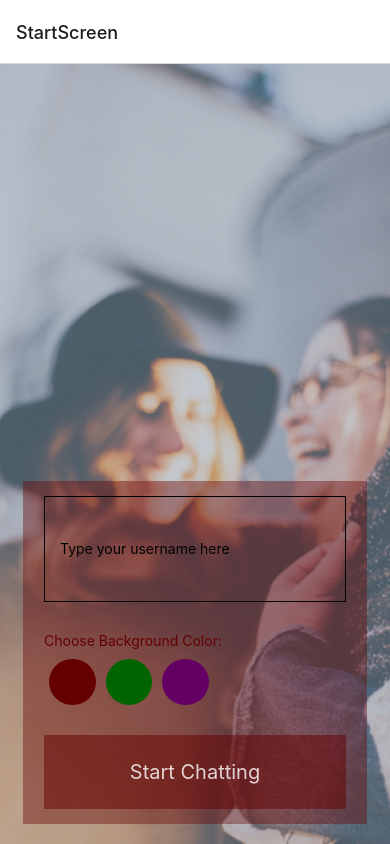
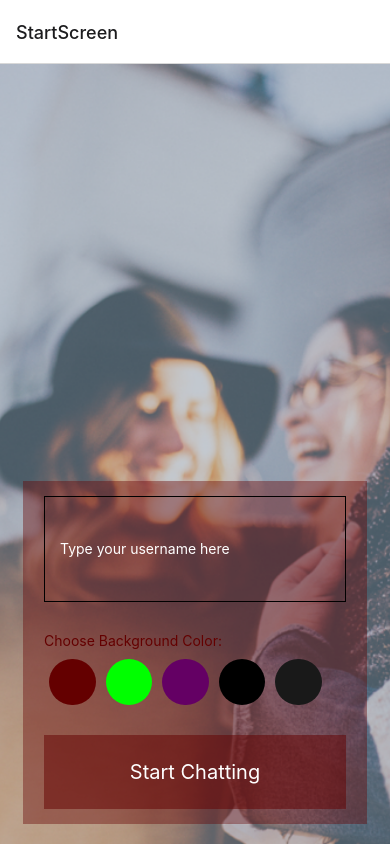
Before and after one commit to Sean-Andrew-Stanek/chatter, a React Native app: screen /StartScreen in a window 390 px wide. Built offline with nearby package versions, Linux system fonts and the light colour scheme.

Commit message:
Added color-library

```diff
--- /dev/null
+++ b/color-library.js
@@ -0,0 +1,24 @@
+// This function takes the "backgroundcolor" and messes with the alpha.
+export const changeAlpha = (rgbaString, newAlpha) => {
+    //Match one or more digits "\d+", then an optional "?" decimal "\.\d+"
+    const match = rgbaString.match(/(\d+(\.\d+)?)/g);
+    if(!match || match.length !== 4)
+        return rgbaString;
+
+    // eslint-disable-next-line
+    const [red, green, blue, _] = match;
+    const returnRGBA = `rgba(${red},${green},${blue},${newAlpha})`;
+
+    return returnRGBA;
+};
+
+export const contrastText = (rgbaString) => {
+    const match = rgbaString.match(/(\d+(\.\d+)?)/g);
+    if(!match || match.length !== 4)
+        return rgbaString;
+
+    if(Math.max(...match) > 130)
+        return 'rgba(0,0,0,1)';
+    else
+        return 'rgba(255,255,255,1)';
+};
--- a/components/ChatScreen/ChatScreen.js
+++ b/components/ChatScreen/ChatScreen.js
@@ -2,6 +2,8 @@ import React from 'react';
 import { StyleSheet, View, Text } from 'react-native';
 import { PropTypes } from 'prop-types';
 import { useEffect } from 'react';
+
+import { contrastText } from '../../color-library';
 
 const ChatScreen = ({route, navigation}) => {
 
@@ -13,7 +15,7 @@ const ChatScreen = ({route, navigation}) => {
 
     return (
         <View style={[styles.container, {backgroundColor: route.params.themeColor}]}>
-            <Text>Welcome to the Second Screen, {name}</Text>
+            <Text style={{color:contrastText(route.params.themeColor)}}>Welcome to the Second Screen, {name}</Text>
         </View>
     );
 };
--- a/components/StartScreen/StartScreen.js
+++ b/components/StartScreen/StartScreen.js
@@ -1,31 +1,21 @@
-import React, { useState } from 'react';
+import React, { useState, useEffect } from 'react';
 import { StyleSheet, View, Text, TextInput, ImageBackground, TouchableOpacity } from 'react-native';
 import { PropTypes } from 'prop-types';
 import image from '../../assets/background.png';
 
-
-// This function takes the "backgroundcolor" and messes with the alpha.
-const changeAlpha = (rgbaString, newAlpha) => {
-    //Match one or more digits "\d+", then an optional "?" decimal "\.\d+"
-    const match = rgbaString.match(/(\d+(\.\d+)?)/g);
-    if(!match || match.length !== 4)
-        return rgbaString;
-
-    // eslint-disable-next-line
-    const [red, green, blue, _] = match;
-    const returnRGBA = `rgba(${red},${green},${blue},${newAlpha})`;
-
-    return returnRGBA;
-};
+import { contrastText, changeAlpha } from '../../color-library';
 
 const StartScreen = ({navigation}) => {
 
     const [name, setName] = useState('');
-    const [themeColor, setThemeColor] = useState('rbga(100, 0, 0, 1)');
+    const [themeColor, setThemeColor] = useState('rgba(100, 0, 0, 1)');
+    const [textColor, setTextColor] = useState(contrastText(themeColor));
 
-    const colorOptions = ['rgba(100, 0, 0, 1)', 'rgba(0, 100, 0, 1)', 'rgba(100,0,100, 1)'];
+    const colorOptions = ['rgba(100, 0, 0, 1)', 'rgba(0, 255, 0, 1)', 'rgba(100,0,100, 1)', 'rgba(0,0,0,1)', 'rgba(25,25,25,1)'];
 
-
+    useEffect(() => {
+        setTextColor(contrastText(themeColor));
+    }, [themeColor]);
 
     return (
         <ImageBackground source = {image} resizeMode='cover' style={styles.container}>
@@ -37,7 +27,7 @@ const StartScreen = ({navigation}) => {
                     //USERNAME INPUT
                 }
                 <TextInput
-                    style={[styles.textInput, styles.loginItem]}
+                    style={[styles.textInput, styles.loginItem, {color:textColor}]}
                     value={name}
                     onChangeText={setName}
                     placeholder='Type your username here'
@@ -78,7 +68,7 @@ const StartScreen = ({navigation}) => {
                     onPress={() => navigation.navigate('ChatScreen', {name: name, themeColor: themeColor})}
                 >
                     <Text
-                        style={styles.loginButtonText}
+                        style={[styles.loginButtonText, {color:textColor}]}
                     >
                         Start Chatting
                     </Text>
--- a/package.json
+++ b/package.json
@@ -15,7 +15,8 @@
     "expo-status-bar": "~1.6.0",
     "prop-types": "^15.8.1",
     "react": "18.2.0",
-    "react-native": "0.72.6"
+    "react-native": "0.72.6",
+    "react-native-gifted-chat": "^2.4.0"
   },
   "devDependencies": {
     "@babel/core": "^7.20.0",
```
Also changed, not shown: 1 other file (tests, documents, lock files or other folders).
